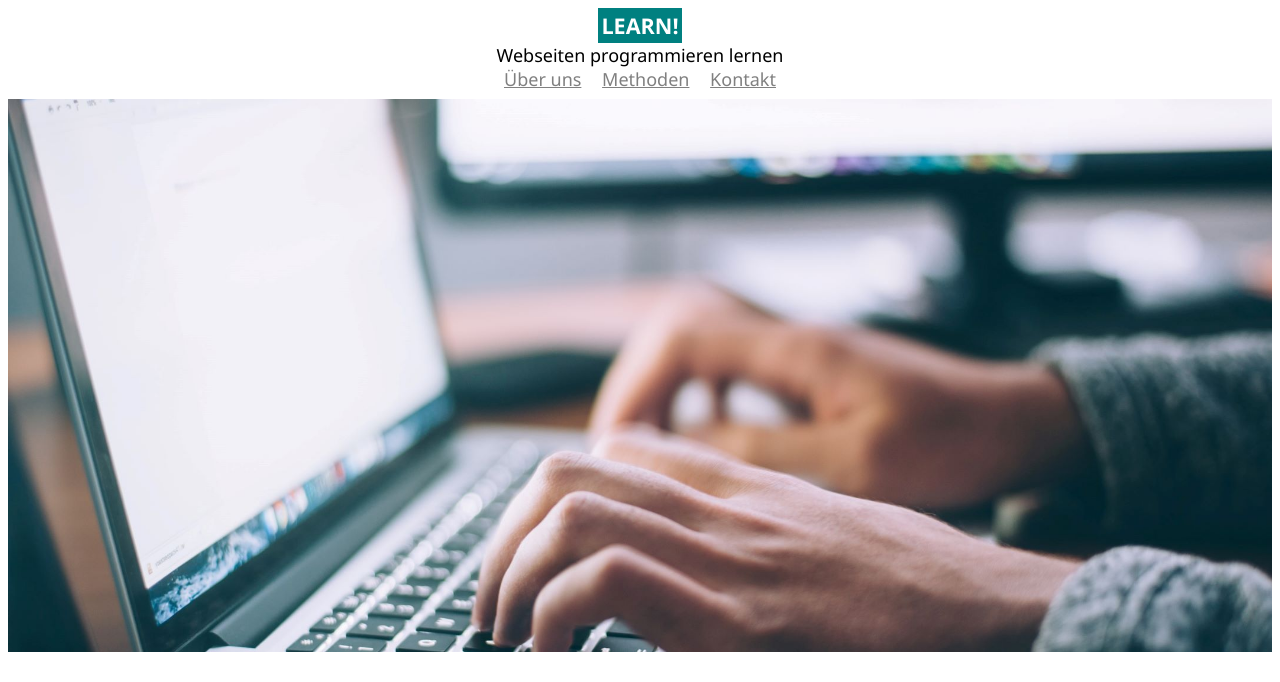
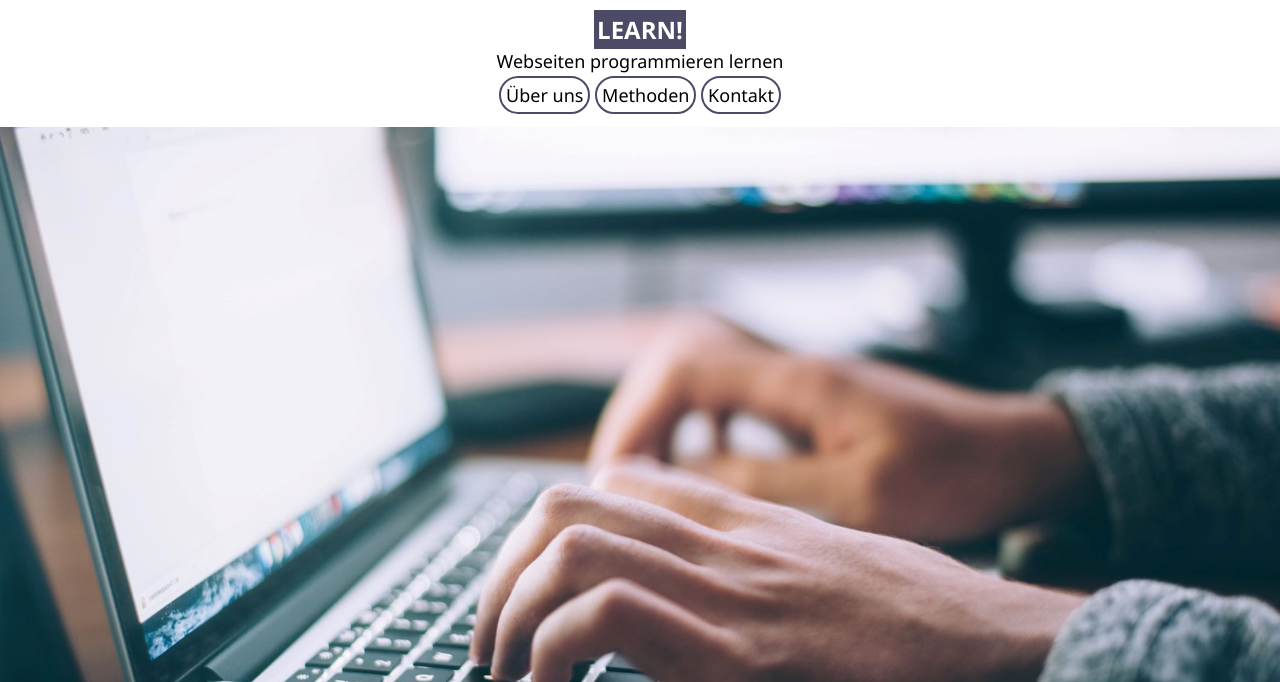
Before and after one commit to samuelm436/websites, a plain HTML site: page website1/index.html in a window 1280 px wide. Shown: the top 682 px of the page. Drawn offline with Linux system fonts and the light colour scheme.

Commit message:
Update style.css

```diff
--- a/website1/style.css
+++ b/website1/style.css
@@ -1,5 +1,6 @@
 body {
     font-family: 'Segoe UI', Tahoma, Geneva, Verdana, sans-serif;
+    margin: 0;
 }
 
 #top {
@@ -9,16 +10,22 @@ body {
 
 #logo {
     color: white;
-    background-color: teal;
+    margin-top: 10px;
+    background-color: #4B4A67;
     display: inline-block;
     padding: 3px;
     font-weight: bold;
-    font-size: larger;
+    font-size: 24px;
+    transition: 0.25s;
+}
+
+#logo:hover {
+  font-size: 32px;
 }
 
 #image img {
     width: 100%;
-    margin-top: 8px;
+    margin-top: 20px;
     margin-bottom: 8px;
 }
 
@@ -30,12 +37,27 @@ body {
 }
 
 #navigation a {
-    color: gray;
-    padding: 8px;
+    padding: 5px;
+    border:0;
+    background: none;
+    margin:  30px auto;
+    text-align: center;
+    border: 2px solid #4B4A67;
+    outline: none;
+    color: black;
+    border-radius: 24px;
+    cursor: pointer;
+    transition: 0.3s;
+    text-decoration: none;
 }
 
 #navigation a:hover {
-    color: teal;
+    background-color: #4B4A67;
+    color: white;
+}
+
+#logo-name {
+  margin-bottom: 10px;
 }
 
 #bottom {
@@ -43,4 +65,5 @@ body {
     font-weight: lighter;
     font-size: small;
     text-align: center;
+    transition: 0.3s;
 }
```
